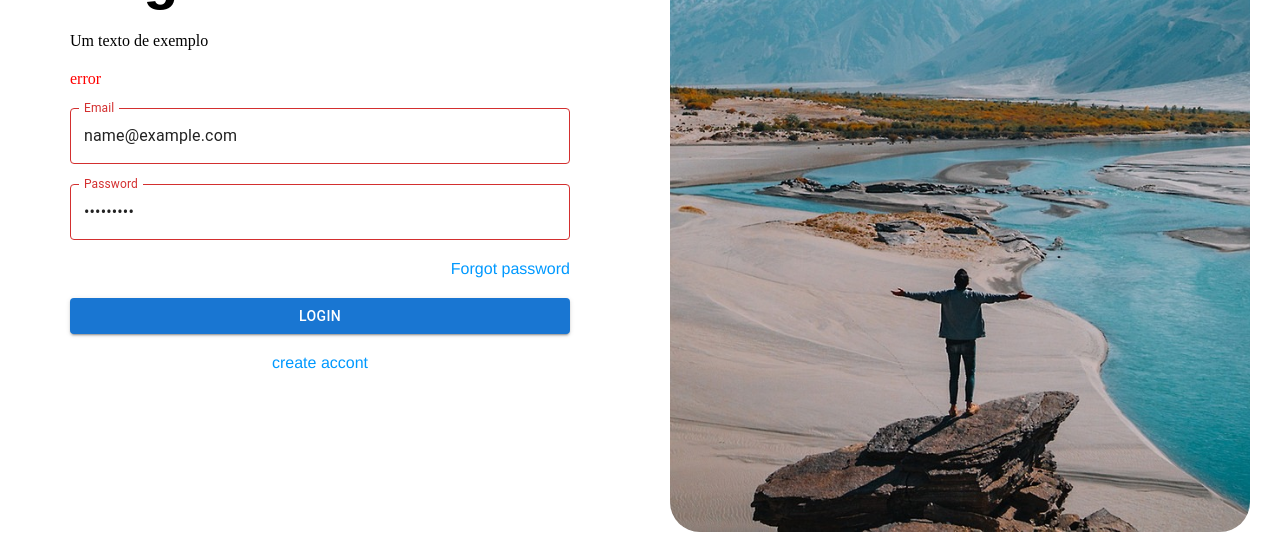
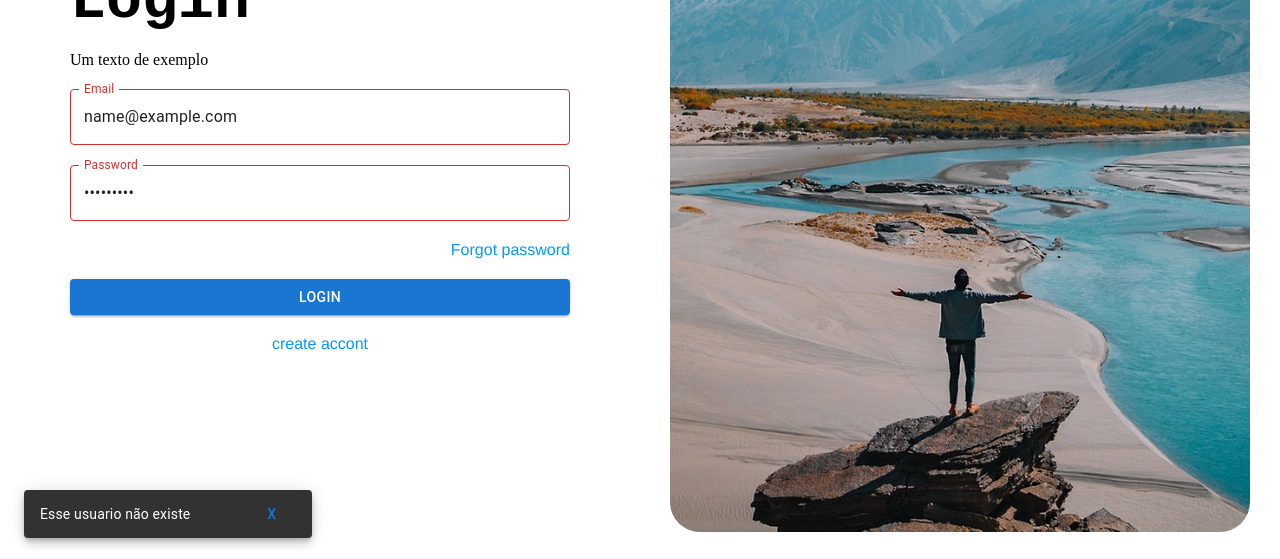
Before and after one commit to GabrielNatan/travel, a React (Vite) app: page /login in a window 1280 px wide. Both pictures are taken after typing "name@example.com", "Sample123" into the empty fields and a click on the button "LOGIN". Shown: the part 238-797 px from the top of the page. Built offline with nearby package versions, Linux system fonts and the light colour scheme; data requests are answered from the project's data file.

Commit message:
create SnackBarComponent

```diff
--- /dev/null
+++ b/src/components/SnackBar/index.tsx
@@ -0,0 +1,15 @@
+import { Button, Slide, Snackbar } from "@mui/material"
+import { useSnackBar } from "../../context/SnackBarContext";
+
+export const SnackBarComponent = ()=>{
+  const { open, message, handleClose } = useSnackBar()
+  return (
+    <Snackbar
+      open={open}
+      onClose={handleClose}
+      TransitionComponent={(props)=> <Slide {...props} direction="right" />}
+      message={message}
+      action={<Button>X</Button>}
+    />
+  )
+}
--- a/src/pages/Login/index.tsx
+++ b/src/pages/Login/index.tsx
@@ -5,7 +5,7 @@ import * as yup from "yup";
 import { Link } from "react-router-dom";
 import { Form } from "./styled"
 import Customers from "../../api/Customers";
-import { useState } from "react";
+import { useSnackBar } from "../../context/SnackBarContext";
 
 type Inputs = {
   email: string,
@@ -20,17 +20,16 @@ const schema = yup.object({
 }).required();
 
 export const Login = ()=>{
-  const [message, setMessage] = useState('')
+  const {message, handleOpen } = useSnackBar()
   const { register, handleSubmit, watch, formState: { errors } } = useForm<Inputs>({
     resolver: yupResolver(schema)
   });
   const onSubmit: SubmitHandler<Inputs> = async data => {
     const { email, password } = data;
     let res = await Customers.getUser(email);
-    if(typeof res === "string"){
-      setMessage(res)
+    if(typeof res === "string" && handleOpen !== undefined){
+      handleOpen("Esse usuario não existe")
     }
-
   };
 
   console.log(errors)
@@ -38,7 +37,6 @@ export const Login = ()=>{
     <Form onSubmit={handleSubmit(onSubmit)}>
       <h1>Login</h1>
       <p>Um texto de exemplo</p>
-      {message && <p style={{color:"red"}}>{message}</p>}
       <TextField
         fullWidth
         type="email"
```
